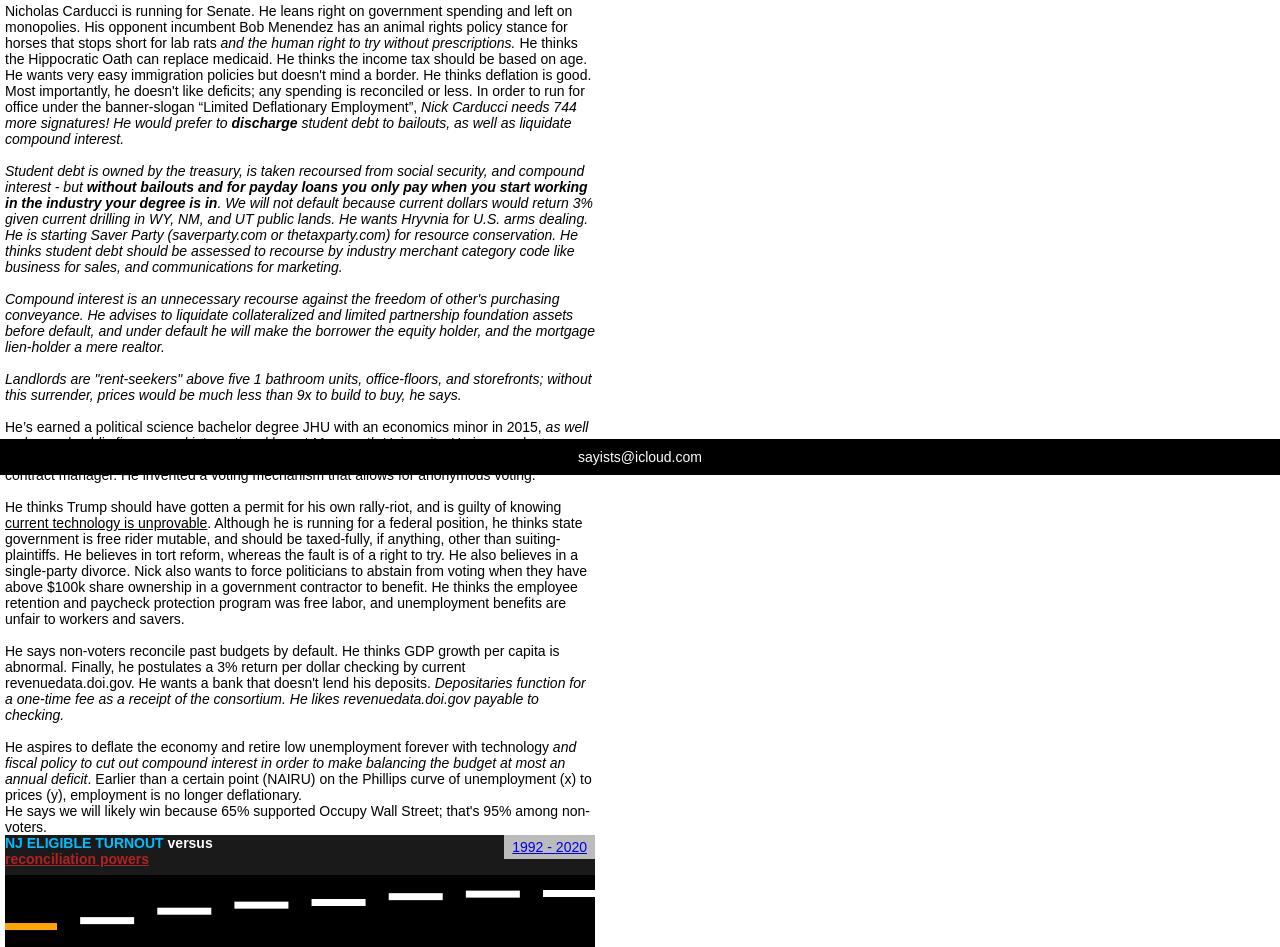
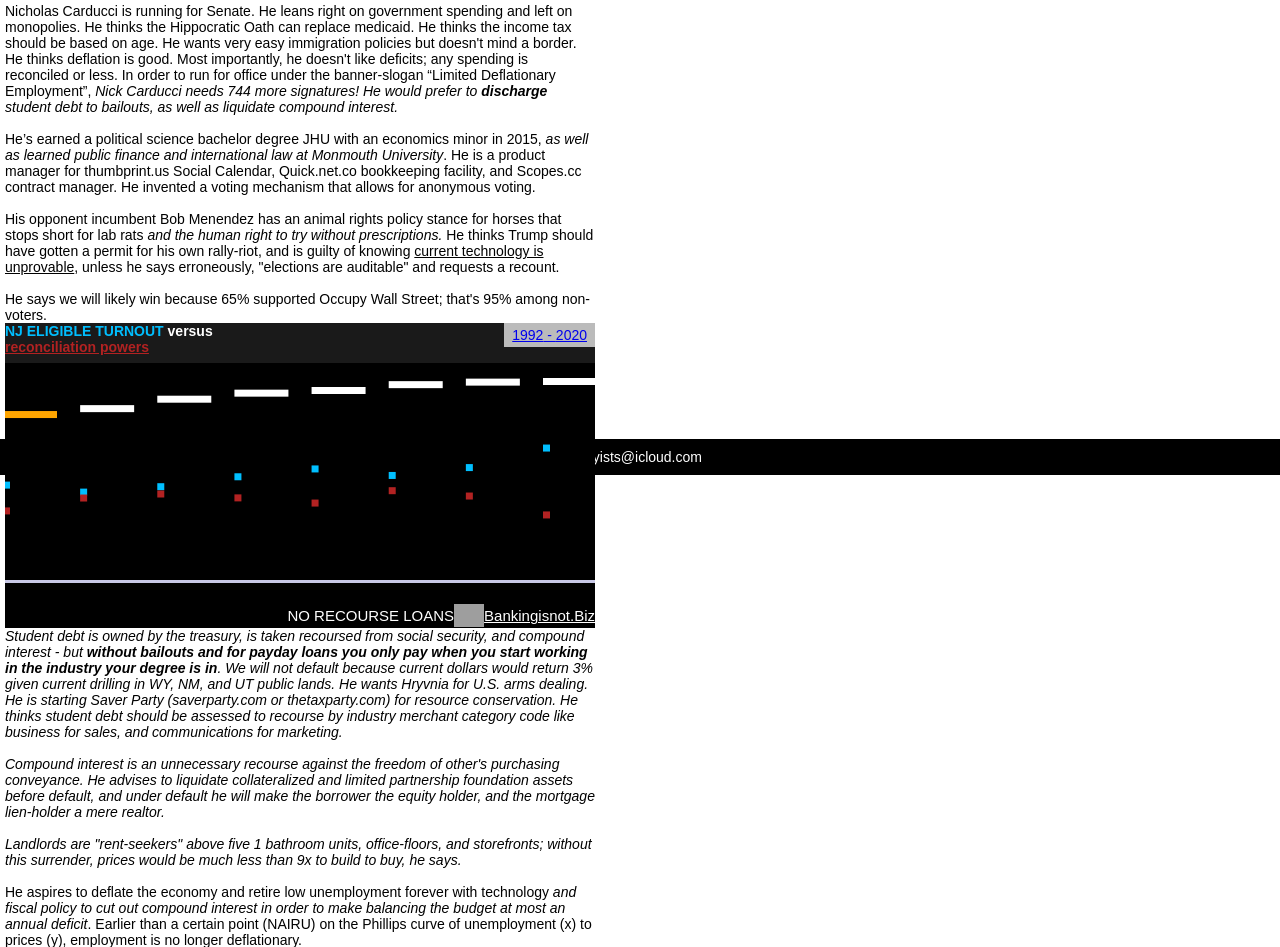
Before and after one commit to NickCarducci/TruncatedWholesaleTax, a React (Create React App) app: page / in a window 1280 px wide. Shown: the part 325-1272 px from the top of the page. Built offline with nearby package versions, Linux system fonts and the light colour scheme; grey boxes are pictures that could not be loaded; a web font is replaced by a local one.

Commit message:
Update App.js

```diff
--- a/src/App.js
+++ b/src/App.js
@@ -100,16 +100,13 @@ class App extends React.Component {
         >
           <span>
             Nicholas Carducci is running for Senate. He leans right on
-            government spending and left on monopolies. His opponent incumbent
-            Bob Menendez has an animal rights policy stance for horses that
-            stops short for lab rats{space}
-            <i>and the human right to try without prescriptions.</i>
-            {space}He thinks the Hippocratic Oath can replace medicaid. He
-            thinks the income tax should be based on age. He wants very easy
-            immigration policies but doesn't mind a border. He thinks deflation
-            is good. Most importantly, he doesn't like deficits; any spending is
-            reconciled or less. In order to run for office under the
-            banner-slogan “Limited Deflationary Employment”,
+            government spending and left on monopolies. He thinks the
+            Hippocratic Oath can replace medicaid. He thinks the income tax
+            should be based on age. He wants very easy immigration policies but
+            doesn't mind a border. He thinks deflation is good. Most
+            importantly, he doesn't like deficits; any spending is reconciled or
+            less. In order to run for office under the banner-slogan “Limited
+            Deflationary Employment”,
             {
               space
               /**He doesn't understand how real GDP
@@ -127,37 +124,6 @@ class App extends React.Component {
           <br />
           <br />
           <span>
-            <i>
-              Student debt is owned by the treasury, is taken recoursed from
-              social security, and compound interest - but{space}
-              <b>
-                without bailouts and for payday loans you only pay when you
-                start working in the industry your degree is in
-              </b>
-              . We will not default because current dollars would return 3%
-              given current drilling in WY, NM, and UT public lands. He wants
-              Hryvnia for U.S. arms dealing. He is starting Saver Party
-              (saverparty.com or thetaxparty.com) for resource conservation. He
-              thinks student debt should be assessed to recourse by industry
-              merchant category code like business for sales, and communications
-              for marketing.
-              <br />
-              <br />
-              Compound interest is an unnecessary recourse against the freedom
-              of other's purchasing conveyance. He advises to liquidate
-              collateralized and limited partnership foundation assets before
-              default, and under default he will make the borrower the equity
-              holder, and the mortgage lien-holder a mere realtor.
-              <br />
-              <br />
-              Landlords are "rent-seekers" above five 1 bathroom units,
-              office-floors, and storefronts; without this surrender, prices
-              would be much less than 9x to build to buy, he says.
-            </i>
-          </span>
-          <br />
-          <br />
-          <span>
             He’s earned a political science bachelor degree JHU with an
             economics minor in 2015,{space}
             <i>
@@ -167,53 +133,21 @@ class App extends React.Component {
             . He is a product manager for thumbprint.us Social Calendar,
             Quick.net.co bookkeeping facility, and Scopes.cc contract manager.
             He invented a voting mechanism that allows for anonymous voting.
-          </span>
-          <br />
-          <br />
-          <span>
+            <br />
+            <br />
+            His opponent incumbent Bob Menendez has an animal rights policy
+            stance for horses that stops short for lab rats{space}
+            <i>and the human right to try without prescriptions.</i>
+            {space}
             He thinks Trump should have gotten a permit for his own rally-riot,
             and is guilty of knowing{space}
             <a href="https://thumbprint.us" style={{ color: "black" }}>
               current technology is unprovable
             </a>
-            . Although he is running for a federal position, he thinks state
-            government is free rider mutable, and should be taxed-fully, if
-            anything, other than suiting-plaintiffs. He believes in tort reform,
-            whereas the fault is of a right to try. He also believes in a
-            single-party divorce. Nick also wants to force politicians to
-            abstain from voting when they have above $100k share ownership in a
-            government contractor to benefit. He thinks the employee retention
-            and paycheck protection program was free labor, and unemployment
-            benefits are unfair to workers and savers.
+            , unless he says erroneously, "elections are auditable" and requests
+            a recount.
           </span>
           <br />
-          <br />
-          <span>
-            He says non-voters reconcile past budgets by default. He thinks GDP
-            growth per capita is abnormal. Finally, he postulates a 3% return
-            per dollar checking by current revenuedata.doi.gov. He wants a bank
-            that doesn't lend his deposits.
-            {space}
-            <i>
-              Depositaries function for a one-time fee as a receipt of the
-              consortium. He likes revenuedata.doi.gov payable to checking.
-            </i>
-          </span>
-          <br />
-          <br />
-          {/*Do you prefer a truncated progressive tax to a flat tax? Savings in
-        public parks of UT, WY, NM lands, resources, and reserves.*/}
-          <span>
-            He aspires to deflate the economy and retire low unemployment
-            forever with technology{space}
-            <i>
-              and fiscal policy to cut out compound interest in order to make
-              balancing the budget at most an annual deficit
-            </i>
-            . Earlier than a certain point (NAIRU) on the Phillips curve of
-            unemployment (x) to prices (y), employment is no longer
-            deflationary.
-          </span>
           <br />
           He says we will likely win because 65% supported Occupy Wall Street;
           that's 95% among non-voters.
@@ -257,6 +191,51 @@ class App extends React.Component {
             </a>
           </div>
           <span>
+            <i>
+              Student debt is owned by the treasury, is taken recoursed from
+              social security, and compound interest - but{space}
+              <b>
+                without bailouts and for payday loans you only pay when you
+                start working in the industry your degree is in
+              </b>
+              . We will not default because current dollars would return 3%
+              given current drilling in WY, NM, and UT public lands. He wants
+              Hryvnia for U.S. arms dealing. He is starting Saver Party
+              (saverparty.com or thetaxparty.com) for resource conservation. He
+              thinks student debt should be assessed to recourse by industry
+              merchant category code like business for sales, and communications
+              for marketing.
+              <br />
+              <br />
+              Compound interest is an unnecessary recourse against the freedom
+              of other's purchasing conveyance. He advises to liquidate
+              collateralized and limited partnership foundation assets before
+              default, and under default he will make the borrower the equity
+              holder, and the mortgage lien-holder a mere realtor.
+              <br />
+              <br />
+              Landlords are "rent-seekers" above five 1 bathroom units,
+              office-floors, and storefronts; without this surrender, prices
+              would be much less than 9x to build to buy, he says.
+            </i>
+          </span>
+          <br />
+          <br />
+          {/*Do you prefer a truncated progressive tax to a flat tax? Savings in
+        public parks of UT, WY, NM lands, resources, and reserves.*/}
+          <span>
+            He aspires to deflate the economy and retire low unemployment
+            forever with technology{space}
+            <i>
+              and fiscal policy to cut out compound interest in order to make
+              balancing the budget at most an annual deficit
+            </i>
+            . Earlier than a certain point (NAIRU) on the Phillips curve of
+            unemployment (x) to prices (y), employment is no longer
+            deflationary.
+          </span>
+          <br />
+          <span>
             He wants to pay back SSA over a lifetime, even by age with
             implementation difficulties; then, he would move us to truncated
             progressive tax $60-600,{space}
@@ -268,6 +247,32 @@ class App extends React.Component {
             </a>
             . He says a national sales tax means no corporate, regular business,
             and real property deductions, just gift tax exemptions.
+          </span>
+          <br />
+          <br />
+          <span>
+            Although he is running for a federal position, he thinks state
+            government is free rider mutable, and should be taxed-fully, if
+            anything, other than suiting-plaintiffs. He believes in tort reform,
+            whereas the fault is of a right to try. He also believes in a
+            single-party divorce. Nick also wants to force politicians to
+            abstain from voting when they have above $100k share ownership in a
+            government contractor to benefit. He thinks the employee retention
+            and paycheck protection program was free labor, and unemployment
+            benefits are unfair to workers and savers.
+          </span>
+          <br />
+          <br />
+          <span>
+            He says non-voters reconcile past budgets by default. He thinks GDP
+            growth per capita is abnormal. Finally, he postulates a 3% return
+            per dollar checking by current revenuedata.doi.gov. He wants a bank
+            that doesn't lend his deposits.
+            {space}
+            <i>
+              Depositaries function for a one-time fee as a receipt of the
+              consortium. He likes revenuedata.doi.gov payable to checking.
+            </i>
           </span>
           <br />
           <br />
```
